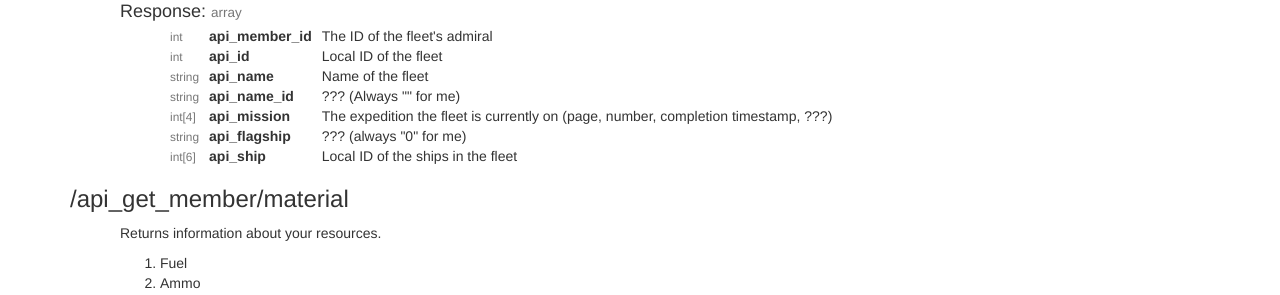
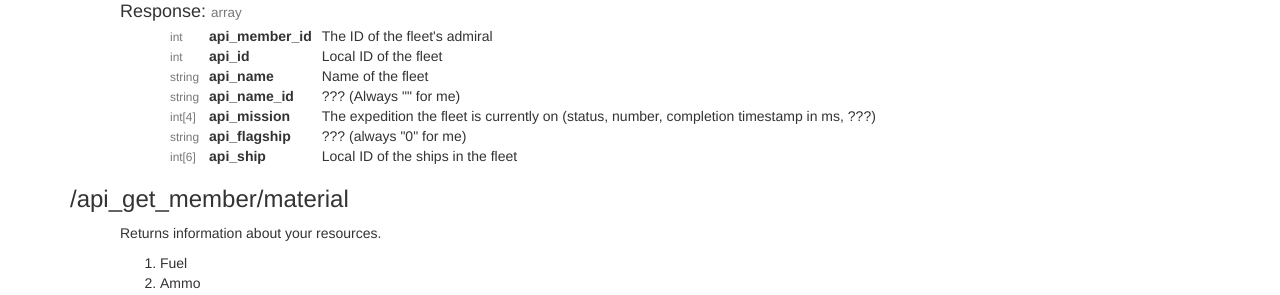
Before and after one commit to KanColleTool/kancolletool.github.io, a Jekyll site: the page built from docs/api/index.html, in a window 1280 px wide and 900 px high, scrolled down 6132 px. Shown: the part 152-447 px from the top of the window. Built offline with Jekyll 4.4.1, drawn with Linux system fonts in a browser that asks for light colours; nearby versions of some CDN libraries; Markdown is read by kramdown in place of the engine named in the settings.

Commit message:
Correction to api_mission
First value seems to indicate status (0 for not on expedition, 1 for on expedition, 2 for completed expedition).

```diff
--- a/_data/api.yml
+++ b/_data/api.yml
@@ -914,7 +914,7 @@
           name: api_name_id
           type: string
         -
-          desc: "The expedition the fleet is currently on (page, number, completion timestamp, ???)"
+          desc: "The expedition the fleet is currently on (status, number, completion timestamp in ms, ???)"
           name: api_mission
           type: int[4]
         -
```
